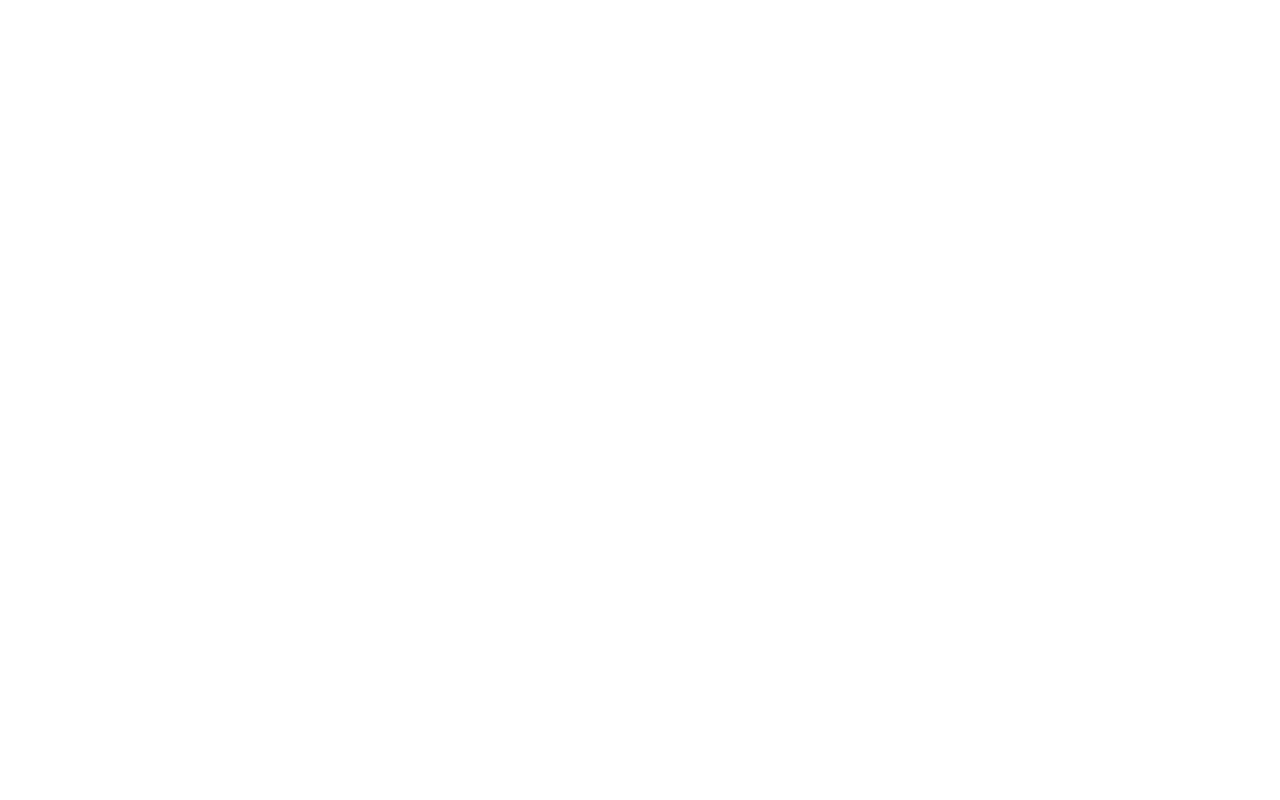
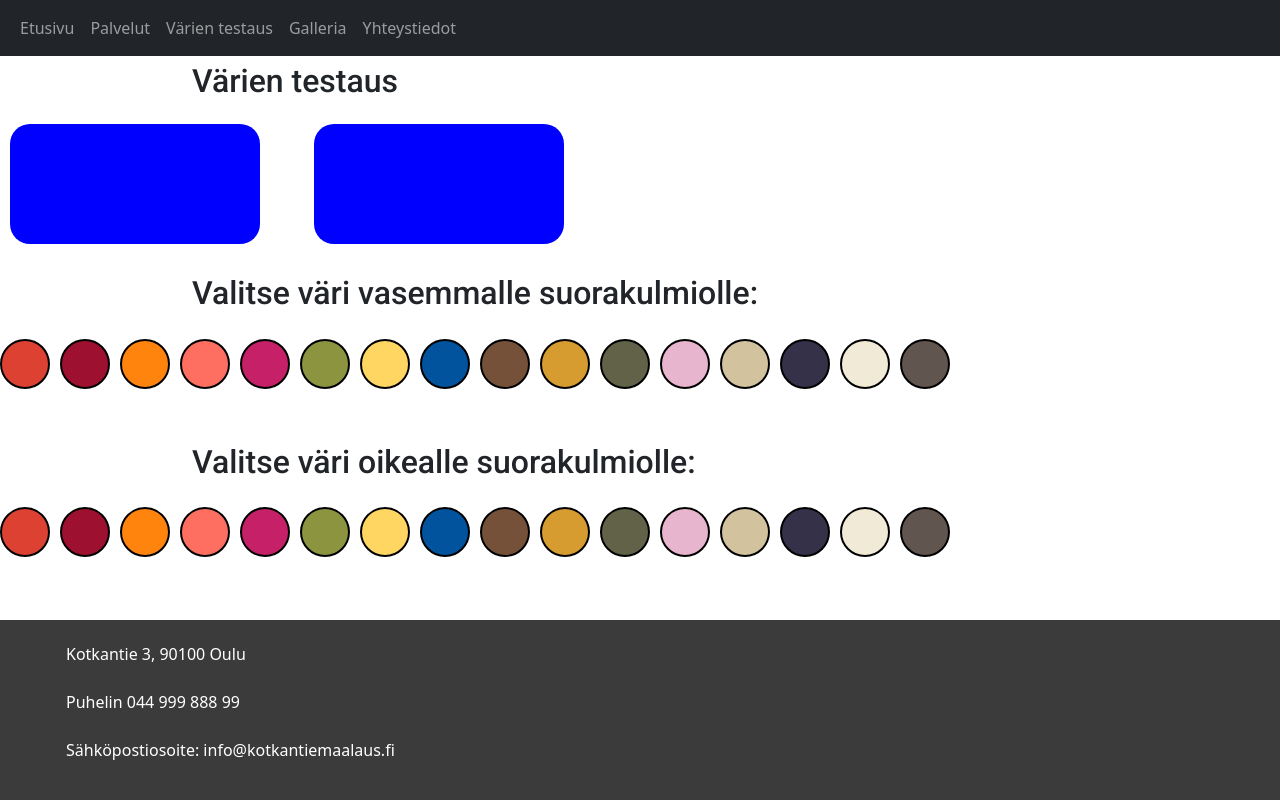
Before and after one commit to karvmis/nayttotyo, a plain HTML site: page colorTesting.html in a window 1280 px wide. Drawn offline with nearby package versions, Linux system fonts and the light colour scheme.

Commit message:
varintestaus-sivussa pieni ongelma

```diff
--- a/colorTesting.html
+++ b/colorTesting.html
@@ -0,0 +1,114 @@
+<!DOCTYPE html>
+<html lang="en">
+
+<head>
+    <meta charset="UTF-8">
+    <title>Kotkantien maalaus- ja tapetointi</title>
+    <meta name="viewport" content="width=device-width, initial-scale=1.0">
+    <link rel="stylesheet" href="css/styles.css">
+    <link rel="preconnect" href="https://fonts.googleapis.com">
+    <link rel="preconnect" href="https://fonts.gstatic.com" crossorigin>
+    <link href="https://fonts.googleapis.com/css2?family=Roboto:ital,wght@0,100;0,300;0,400;0,500;0,700&display=swap"
+        rel="stylesheet">
+    <link href="https://cdn.jsdelivr.net/npm/bootstrap@5.3.3/dist/css/bootstrap.min.css" rel="stylesheet">
+    <script src="https://cdn.jsdelivr.net/npm/bootstrap@5.3.3/dist/js/bootstrap.bundle.min.js"></script>
+    <script src="https://code.jquery.com/jquery-3.6.0.min.js"></script>
+    <script src="html/js/scripts.js"></script>
+</head>
+
+<body>
+    <!-- navbar -->
+    <nav class="navbar navbar-expand-sm bg-dark navbar-dark fixed-top">
+        <div class="container-fluid">
+            <ul class="navbar-nav">
+                <li class="nav-item">
+                    <a class="nav-link" href="index.html">Etusivu</a>
+                </li>
+                <li class="nav-item">
+                    <a class="nav-link" href="services.html">Palvelut</a>
+                </li>
+                <li class="nav-item">
+                    <a class="nav-link" href="colorTesting.html">Värien testaus</a>
+                </li>
+                <li class="nav-item">
+                    <a class="nav-link" href="gallery.html">Galleria</a>
+                </li>
+                <li class="nav-item">
+                    <a class="nav-link" href="contacts.html">Yhteystiedot</a>
+                </li>
+            </ul>
+        </div>
+    </nav>
+
+    <!-- content -->
+    <div class="content">
+        <h2>Värien testaus</h2>
+
+        <!-- SVGs -->
+        <svg id="SVG1" width="300" height="130" xmlns="http://www.w3.org/2000/svg">
+            <rect id="rectangle1" width="250" height="120" x="10" y="10" rx="20" ry="20" fill="blue" />
+        </svg>
+        <svg id="SVG2" width="300" height="130" xmlns="http://www.w3.org/2000/svg">
+            <rect id="rectangle2" width="250" height="120" x="10" y="10" rx="20" ry="20" fill="blue" />
+        </svg>
+
+        <br><br>
+
+        <!-- Left color palette -->
+        <h2>Valitse väri vasemmalle suorakulmiolle:</h2>
+        <div class="colorPalette" id="leftPalette">
+            <div class="color" style="background-color: #DD4132;" data-color="#DD4132"></div>
+            <div class="color" style="background-color: #9E1030;" data-color="#9E1030"></div>
+            <div class="color" style="background-color: #FE840E;" data-color="#FE840E"></div>
+            <div class="color" style="background-color: #FF6F61;" data-color="#FF6F61"></div>
+            <div class="color" style="background-color: #C62168;" data-color="#C62168"></div>
+            <div class="color" style="background-color: #8D9440;" data-color="#8D9440"></div>
+            <div class="color" style="background-color: #FFD662;" data-color="#FFD662"></div>
+            <div class="color" style="background-color: #00539C;" data-color="#00539C"></div>
+            <div class="color" style="background-color: #755139;" data-color="#755139"></div>
+            <div class="color" style="background-color: #D69C2F;" data-color="#D69C2F"></div>
+            <div class="color" style="background-color: #616247;" data-color="#616247"></div>
+            <div class="color" style="background-color: #E8B5CE;" data-color="#E8B5CE"></div>
+            <div class="color" style="background-color: #D2C29D;" data-color="#D2C29D"></div>
+            <div class="color" style="background-color: #343148;" data-color="#343148"></div>
+            <div class="color" style="background-color: #F0EAD6;" data-color="#F0EAD6"></div>
+            <div class="color" style="background-color: #615550;" data-color="#615550"></div>
+        </div>
+
+        <br><br>
+
+        <!-- Right color palette -->
+        <h2>Valitse väri oikealle suorakulmiolle:</h2>
+        <div class="colorPalette" id="rightPalette">
+            <div class="color" style="background-color: #DD4132;" data-color="#DD4132"></div>
+            <div class="color" style="background-color: #9E1030;" data-color="#9E1030"></div>
+            <div class="color" style="background-color: #FE840E;" data-color="#FE840E"></div>
+            <div class="color" style="background-color: #FF6F61;" data-color="#FF6F61"></div>
+            <div class="color" style="background-color: #C62168;" data-color="#C62168"></div>
+            <div class="color" style="background-color: #8D9440;" data-color="#8D9440"></div>
+            <div class="color" style="background-color: #FFD662;" data-color="#FFD662"></div>
+            <div class="color" style="background-color: #00539C;" data-color="#00539C"></div>
+            <div class="color" style="background-color: #755139;" data-color="#755139"></div>
+            <div class="color" style="background-color: #D69C2F;" data-color="#D69C2F"></div>
+            <div class="color" style="background-color: #616247;" data-color="#616247"></div>
+            <div class="color" style="background-color: #E8B5CE;" data-color="#E8B5CE"></div>
+            <div class="color" style="background-color: #D2C29D;" data-color="#D2C29D"></div>
+            <div class="color" style="background-color: #343148;" data-color="#343148"></div>
+            <div class="color" style="background-color: #F0EAD6;" data-color="#F0EAD6"></div>
+            <div class="color" style="background-color: #615550;" data-color="#615550"></div>
+        </div>
+    </div>
+
+    <!-- footer -->
+    <div class="footer">
+        <div class="container-fluid">
+            <ul>
+                <li>Kotkantie 3, 90100 Oulu</li><br>
+                <li>Puhelin 044 999 888 99</li><br>
+                <li>Sähköpostiosoite: info@kotkantiemaalaus.fi</li>
+            </ul>
+        </div>
+    </div>
+</body>
+
+</html>
--- a/css/styles.css
+++ b/css/styles.css
@@ -16,6 +16,10 @@ h6 {
     padding-right: 15%;
     padding-top: 6px;
     padding-bottom: 6px;
+}
+
+#hh2 {
+    text-align: center;
 }
 
 #paintingHand {
@@ -44,10 +48,16 @@ body {
     flex-direction: column;
     min-height: 100vh;
 }
+
 /* pitää footerin sivun alla */
 .content {
     flex: 1;
     padding-top: 56px;
+}
+
+.content button {
+    padding: 14px 28px;
+    border-radius: 100%;
 }
 
 p {
@@ -57,22 +67,47 @@ p {
     padding-bottom: 6px;
 }
 
-.form{
+.form {
     padding-left: 50px;
 }
 
-.container{
+.container {
     display: flex;
     justify-content: space-between;
 }
 
-.box1{
-    width: 40%;
-    padding: 20px;
-    background-color: lightgray;
-    text-align: center;
+.gallery-grid {
+    display: grid;
+    grid-template-columns: repeat(3, 1fr);
+    /* 3 kolumnia */
+    gap: 10px;
+    /* Väli kuvien välillä */
+    padding: 10px;
 }
 
-.title2{
-    text-align: center;
+.gallery-grid img {
+    width: 100%;
+    height: auto;
+    display: block;
 }
+
+.colorPalette {
+    display: flex;
+    gap: 10px;
+    margin-top: 20px;
+}
+
+/* värinapit */
+.color {
+    width: 50px;
+    height: 50px;
+    border-radius: 50%;
+    cursor: pointer;
+    border: 2px solid #000;
+}
+
+.rectangle1,
+.rectangle2 {
+    padding-left: 14px;
+    padding-right: 14px;
+}
```
Also changed, not shown: contacts.html (+0 -2 lines), gallery.html (+48 -0 lines), js/scripts.js (added, +17 -0 lines), talo1.jpg (added), talo2.jpg (added), talo3.jpg (added), talo4.jpg (added), talo5.jpg (added), talo6.jpg (added), talo7.jpg (added), talo8.jpg (added), talo9.jpg (added).
